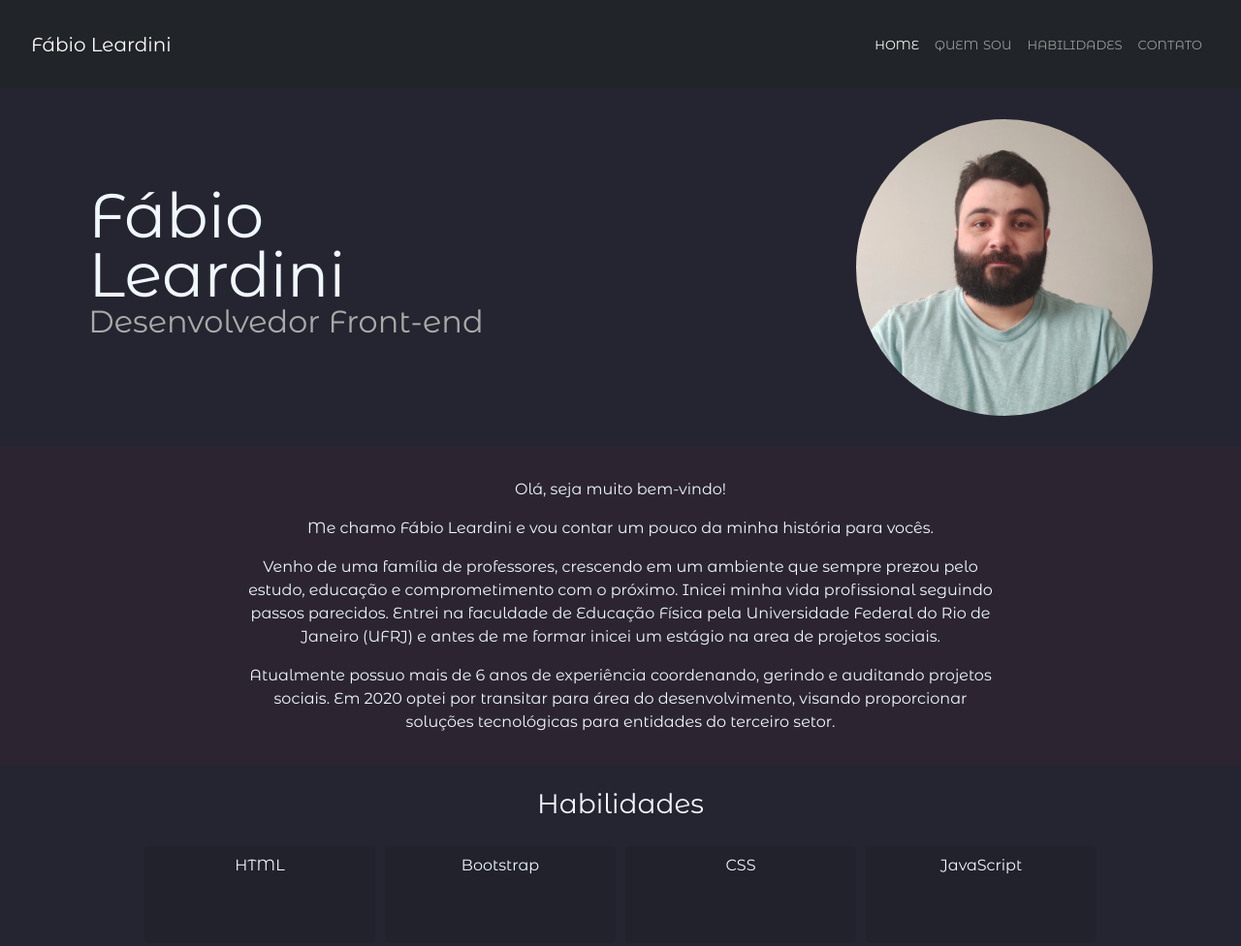
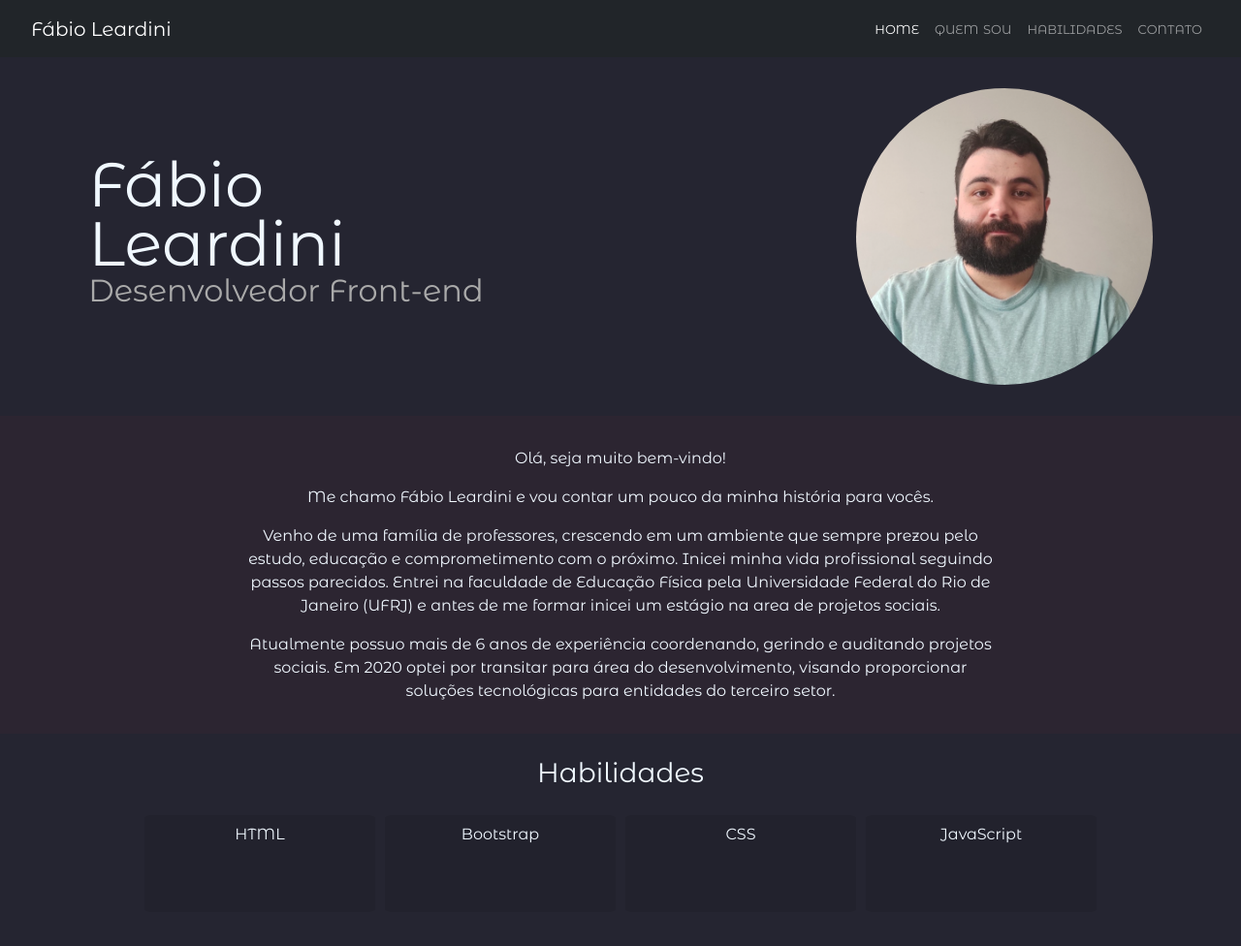
Before and after one commit to leardinifabio/Personal-Page, a plain HTML site: page index.html in a window 1280 px wide. Shown: the whole page at 97% size. Drawn offline with nearby package versions, Linux system fonts and the light colour scheme.

Commit message:
🐛 fix padding nav container

```diff
--- a/css/styles.css
+++ b/css/styles.css
@@ -15,7 +15,7 @@ body {
 }
 
 #container-nav {
-    padding: 1rem 2rem;
+    padding: 0 2rem;
 }
 
 .navbar-brand {
```
